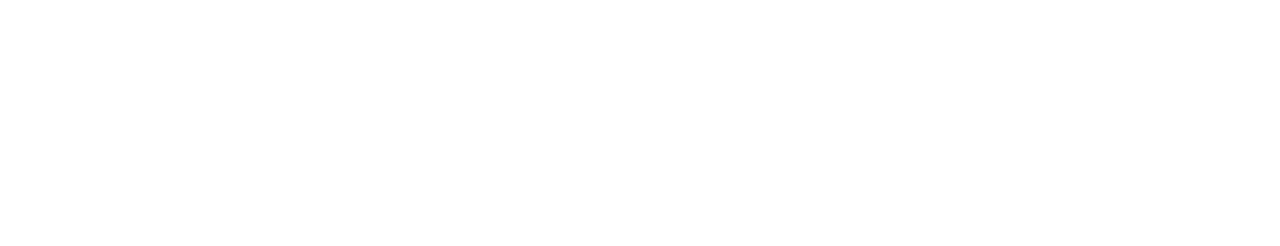
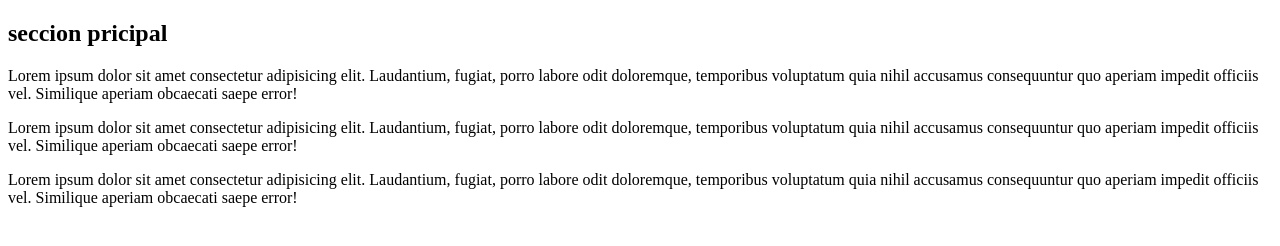
Before and after one commit to NightDreams/landing2, a website: page src/index.html in a window 1280 px wide. Drawn offline with Linux system fonts and the light colour scheme.

Commit message:
2º commit

```diff
--- a/src/index.html
+++ b/src/index.html
@@ -7,5 +7,29 @@
     <title>Document</title>
     <link rel="stylesheet" href="./styles/index.css" />
   </head>
-  <body></body>
+  <body>
+    <main>
+      <section>
+        <h2>seccion pricipal</h2>
+        <p>
+          Lorem ipsum dolor sit amet consectetur adipisicing elit. Laudantium,
+          fugiat, porro labore odit doloremque, temporibus voluptatum quia nihil
+          accusamus consequuntur quo aperiam impedit officiis vel. Similique
+          aperiam obcaecati saepe error!
+        </p>
+        <p>
+          Lorem ipsum dolor sit amet consectetur adipisicing elit. Laudantium,
+          fugiat, porro labore odit doloremque, temporibus voluptatum quia nihil
+          accusamus consequuntur quo aperiam impedit officiis vel. Similique
+          aperiam obcaecati saepe error!
+        </p>
+        <p>
+          Lorem ipsum dolor sit amet consectetur adipisicing elit. Laudantium,
+          fugiat, porro labore odit doloremque, temporibus voluptatum quia nihil
+          accusamus consequuntur quo aperiam impedit officiis vel. Similique
+          aperiam obcaecati saepe error!
+        </p>
+      </section>
+    </main>
+  </body>
 </html>
```
